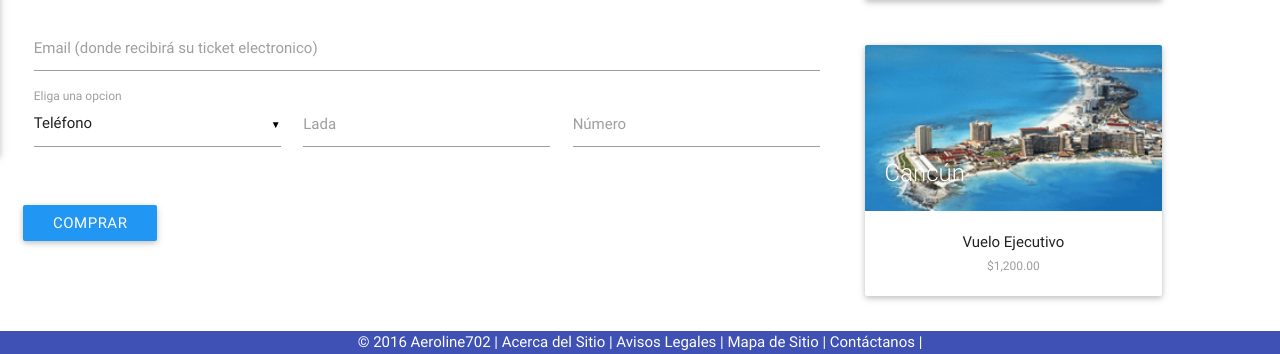
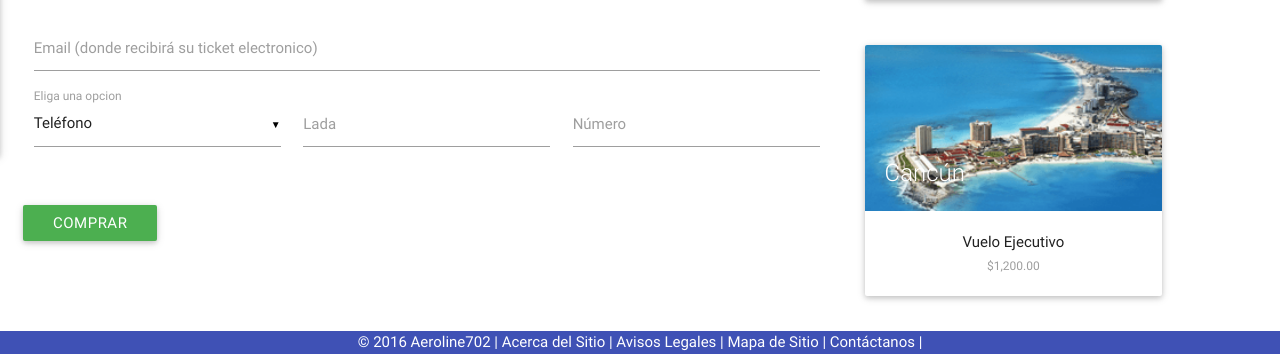
Before and after one commit to AlfredoNolasco/ABP702, a PHP site: page /views/Pagos/index.php in a window 1280 px wide. Shown: the part 704-1058 px from the top of the page. Run offline with PHP 8.4, Linux system fonts and the light colour scheme.

Commit message:
Color de boton en carpeta pagos

```diff
--- a/views/Pagos/index.php
+++ b/views/Pagos/index.php
@@ -130,7 +130,7 @@
 <!-- Boton comprar -->
 <div class="row">
 	<div class="col l6">
-		<a class="waves-effect waves-light btn blue left" id="btn_comprar">Comprar </a>
+		<a class="waves-effect waves-light btn green left" id="btn_comprar">Comprar </a>
 	</div>
 </div>
 <br><br>
```
